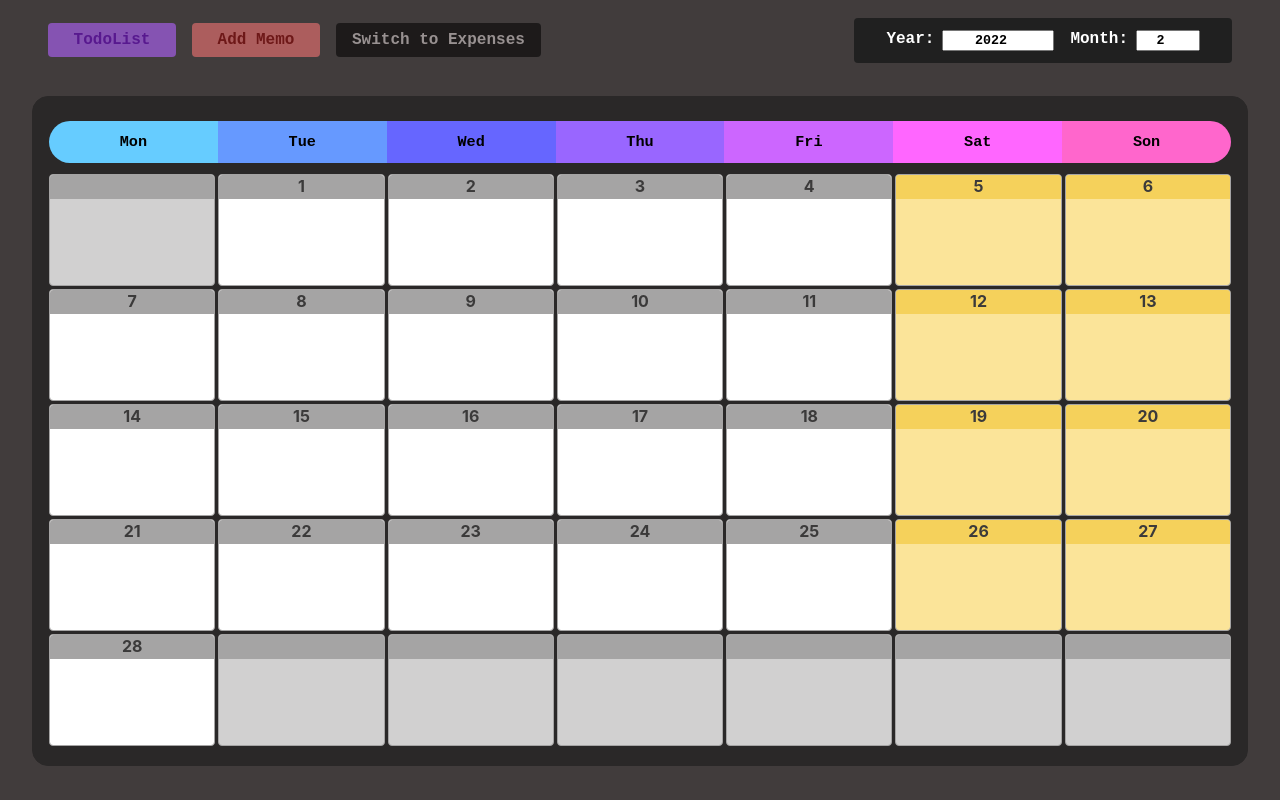
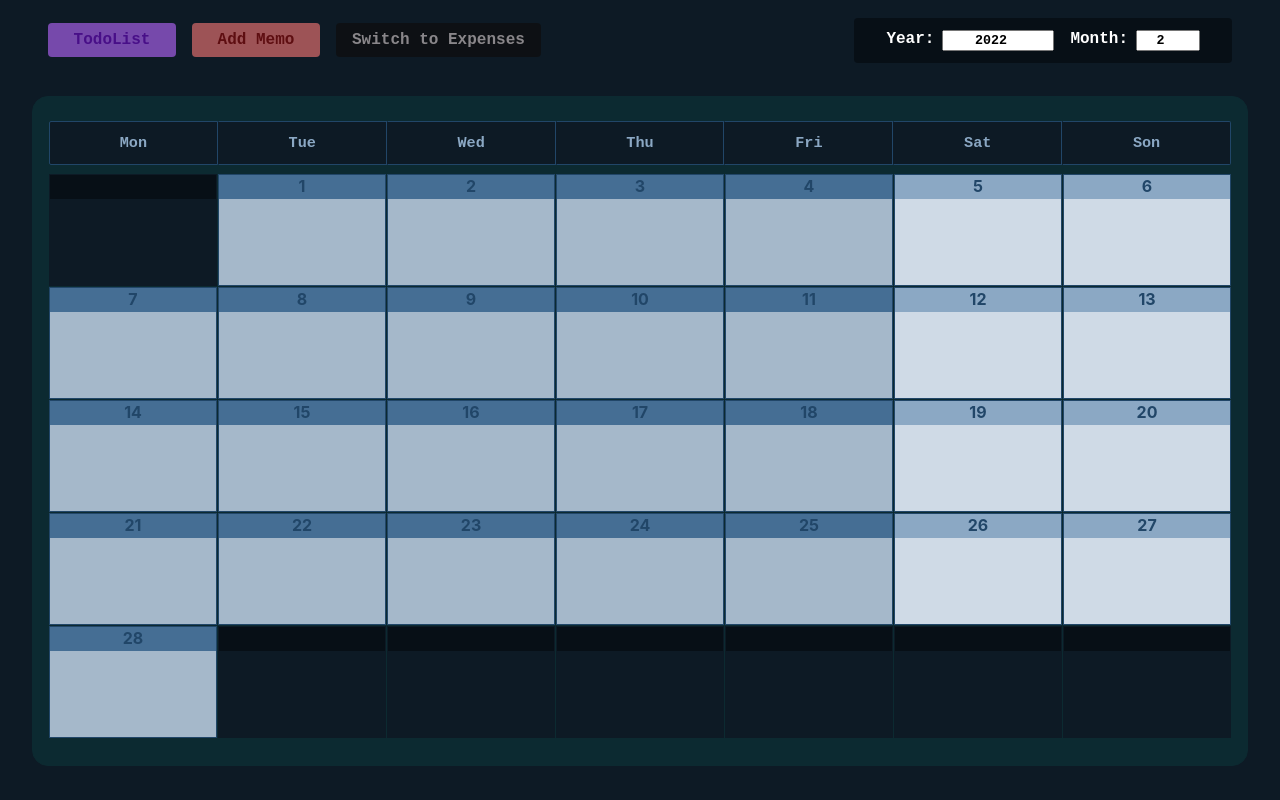
Before and after one commit to ChiuYuan0214/calendar, a React (Create React App) app: page / in a window 1280 px wide. Built offline with nearby package versions, Linux system fonts and the light colour scheme.

Commit message:
change color theme

```diff
--- a/src/components/Calendar/Calendar.module.css
+++ b/src/components/Calendar/Calendar.module.css
@@ -1,8 +1,8 @@
 .container {
   background-color: white;
   border-radius: 16px;
-  border: 1px solid rgb(42, 40, 40);
-  background-color: rgb(42, 40, 40);
+  border: 1px solid rgb(12, 42, 49);
+  background-color: rgb(12, 42, 49);
   margin: 1rem 2rem;
   padding: 0.5rem;
 }
@@ -19,7 +19,7 @@
   font-weight: bold;
   text-align: center;
   color: white;
-  background-color: rgb(0, 122, 138);
+  background-color: rgb(15, 30, 43);
   border-radius: 4px;
   padding: 0.5rem 0.2rem 0.5rem 0;
   margin-top: 1rem;
--- a/src/components/Calendar/CalendarBox/CalendarBox.module.css
+++ b/src/components/Calendar/CalendarBox/CalendarBox.module.css
@@ -2,9 +2,9 @@
   display: flex;
   flex-direction: column;
   align-items: center;
-  border-radius: 4px;
-  border: 1px solid rgb(165, 164, 164);
-  background-color: white;
+  /* border-radius: 4px; */
+  border: 1px solid rgb(33, 70, 104);
+  background-color: rgb(165, 184, 202);
   overflow: hidden;
 }
 
@@ -13,25 +13,30 @@
   width: 100%;
   height: 1.5rem;
   margin: 0;
-  background-color: rgb(165, 164, 164);
-  color: rgb(59, 58, 58);
+  background-color: rgb(69, 110, 148); /* old: rgb(165, 164, 164) */
+  color: rgb(33, 70, 104);
   font-size: 1rem;
   font-weight: bold;
   text-align: center;
   line-height: 1.4;
-  border-radius: 3px 3px 0 0;
+  /* border-radius: 3px 3px 0 0; */
 }
 
 .weekendBox {
-  background-color: rgb(251, 228, 153);
+  background-color: rgb(207, 218, 230); /* old: rgb(251, 228, 153) */
 }
 
 .weekendBox:not(.empty) h3 {
-  background-color: rgb(245, 209, 91);
+  background-color: rgb(139, 168, 196); /* old: rgb(245, 209, 91) */
 }
 
 .empty {
-  background-color: rgb(209, 208, 208);
+  background-color: rgb(13, 26, 37);
+  border-color: transparent;
+}
+
+.box.empty h3 {
+  background-color: rgb(7, 15, 22);
 }
 
 .onDrop {
--- a/src/components/Calendar/CalendarRow/CalendarRow.module.css
+++ b/src/components/Calendar/CalendarRow/CalendarRow.module.css
@@ -1,12 +1,12 @@
 .row {
   padding: 0;
-  margin: 3px 0;
+  margin: 1px 0;
   list-style-type: none;
   text-decoration: none;
   display: grid;
   grid-template-columns: repeat(7, 1fr);
   transition: height 0.5s ease-out;
-  gap: 3px;
+  gap: 1px;
   overflow: hidden;
 }
 
--- a/src/components/Calendar/WeekTitle/WeekTitle.module.css
+++ b/src/components/Calendar/WeekTitle/WeekTitle.module.css
@@ -1,27 +1,40 @@
 .titleBar {
   list-style-type: none;
   text-decoration: none;
-    padding: 1rem .5rem 0;
+  padding: 1rem 0.5rem 0;
   margin: 0;
   display: grid;
   grid-template-columns: repeat(7, 1fr);
   width: 100%;
-    transition: width .5s ease-out;
+  transition: width 0.5s ease-out;
 }
 
 .titleBar h3 {
   font-family: monospace;
   margin: 0;
   text-align: center;
-    padding: .75rem .5rem;
+  padding: 0.75rem 0.5rem;
+  color: rgb(139, 168, 196);
+}
+
+.titleBar li {
+  display: block;
+  background-color: rgb(13, 26, 37);
+  border: 1px solid rgb(33, 70, 104);
+}
+
+.titleBar li:not(:first-of-type) {
+  border-left: 1px solid rgb(13, 26, 37);
 }
 
 .titleBar li:first-of-type {
-    border-radius: 25px 0 0 25px;
+  /* border-radius: 25px 0 0 25px; */
+  border-radius: 2px 0 0 2px;
 }
 
 .titleBar li:last-of-type {
-    border-radius: 0 25px 25px 0;
+  /* border-radius: 0 25px 25px 0; */
+  border-radius: 0 2px 2px 0;
 }
 
 .titleBar.isExpand {
--- a/src/components/Calendar/WeekTitle/WeekTitle.tsx
+++ b/src/components/Calendar/WeekTitle/WeekTitle.tsx
@@ -10,8 +10,9 @@ const WeekTitle: React.FC<{ isExpand: boolean }> = ({isExpand}) => {
     day,
     index,
   }) => {
+    // style={{ backgroundColor: `hsl(${200 + index * 20}, 100%, 70%)` }}
     return (
-      <li style={{ backgroundColor: `hsl(${200 + index * 20}, 100%, 70%)` }}>
+      <li>
         <h3>{day}</h3>
       </li>
     );
--- a/src/components/Expenses/Chart/Chart.module.css
+++ b/src/components/Expenses/Chart/Chart.module.css
@@ -1,6 +1,6 @@
 .box {
   padding: 1rem;
-  background-color: rgb(32, 32, 32);
+  background-color: rgb(7, 15, 22);
   margin: 0.5rem 2rem;
   border-radius: 4px;
   min-height: 5rem;
--- a/src/components/Expenses/SortBar/SortBar.module.css
+++ b/src/components/Expenses/SortBar/SortBar.module.css
@@ -1,5 +1,5 @@
 .bar {
-  background-color: rgb(32, 32, 32);
+  background-color: rgb(7, 15, 22);
   padding: 0.75rem 2rem;
   margin: 1.5rem 2rem 0;
   border-radius: 4px;
--- a/src/components/MemoModal/MemoForm/MemoForm.module.css
+++ b/src/components/MemoModal/MemoForm/MemoForm.module.css
@@ -1,16 +1,17 @@
 .form {
   height: 500px;
-  width: 350px;
+  width: 480px;
   position: fixed;
   top: calc(50% - 250px);
-  left: calc(50% - 175px);
+  left: calc(50% - 240px);
   z-index: 10;
-  padding: 0.5rem 1.5rem;
-  background-color: rgb(133, 129, 129);
+  padding: 1.7rem 1.5rem;
+  background-color: rgba(255, 255, 255, 0.959);
   border-radius: 4px;
   box-shadow: 0 0 4px rgba(0, 0, 0, 0.27);
-  font-family: monospace;
   font-weight: bold;
+  display: flex;
+  flex-direction: column;
 }
 
 .control {
@@ -25,15 +26,15 @@
 .control select {
   display: block;
   border: none;
-  border-radius: 4px;
-  box-shadow: inset 0 0 4px rgba(0, 0, 0, 0.26);
+  outline: none;
   min-height: 1.5rem;
+  border-bottom: 1px dotted rgb(22, 22, 95);
 }
 
 .control label {
   display: block;
   font-size: 1rem;
-  color: white;
+  color: rgb(22, 22, 95);
   margin-bottom: 0.5rem;
 }
 
@@ -47,7 +48,7 @@
 }
 
 .dblControl label {
-  margin: 0 .5rem 0 0;
+  margin: 0 0.5rem 0 0;
 }
 
 .dblControl input,
@@ -66,35 +67,32 @@
 
 .timeControl input {
   height: 1rem;
-  padding-left: .5rem;
-  font-size: .5rem;
+  padding-left: 0.5rem;
+  font-size: 0.5rem;
 }
 
 .actions {
   display: flex;
   justify-content: flex-end;
-  margin-top: 1.5rem;
+  margin-top: auto;
 }
 
 .actions button {
-  padding: 0.3rem 0.8rem;
-  font-family: monospace;
-  font-size: 1rem;
+  padding: 0.3rem 0.7rem;
+  /* font-size: 1rem; */
   font-weight: bold;
   border-radius: 4px;
-  border: 1.5px solid rgb(136, 9, 9);
-  color: white;
-  background-color: rgb(136, 9, 9);
+  border: 1px solid rgb(22, 22, 95);
+  color: rgb(22, 22, 95);
+  background-color: white;
+  transition: all .3s;
 }
 
 .actions button:first-of-type {
   margin-right: 1rem;
-  color: rgb(136, 9, 9);
-  background-color: white;
 }
 
 .actions button:hover {
-  border: 1.5px solid rgb(184, 15, 15);
   color: white;
-  background-color: rgb(184, 15, 15);
+  background-color: rgb(22, 22, 95);
 }
--- a/src/components/SelectBar/SelectBar.module.css
+++ b/src/components/SelectBar/SelectBar.module.css
@@ -50,7 +50,7 @@
 
 .controls {
   display: flex;
-  background-color: rgb(32, 32, 32);
+  background-color: rgb(7, 15, 22);
   padding: 0.75rem 2rem;
   margin: 0 2rem;
   border-radius: 4px;
--- a/src/components/TaskModal/TaskModal.module.css
+++ b/src/components/TaskModal/TaskModal.module.css
@@ -39,6 +39,8 @@
   max-height: 7rem;
   overflow: auto;
 }
+
+
 
 .mark {
   display: flex;
--- a/src/index.css
+++ b/src/index.css
@@ -9,7 +9,7 @@ body {
     sans-serif;
   -webkit-font-smoothing: antialiased;
   -moz-osx-font-smoothing: grayscale;
-  background-color: rgb(65, 60, 60);
+  background-color: rgb(13, 26, 37); /* rgb(65, 60, 60) */
 }
 
 code {
```
Lines whose indentation alone changed are shown as unchanged.
